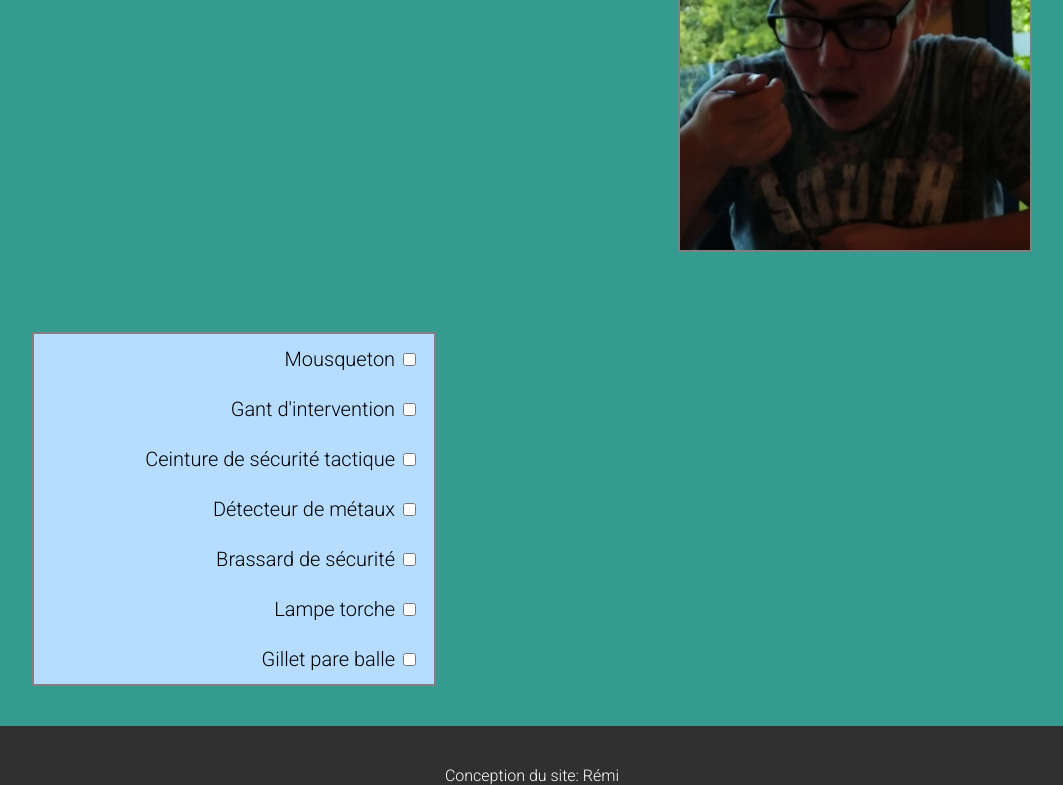
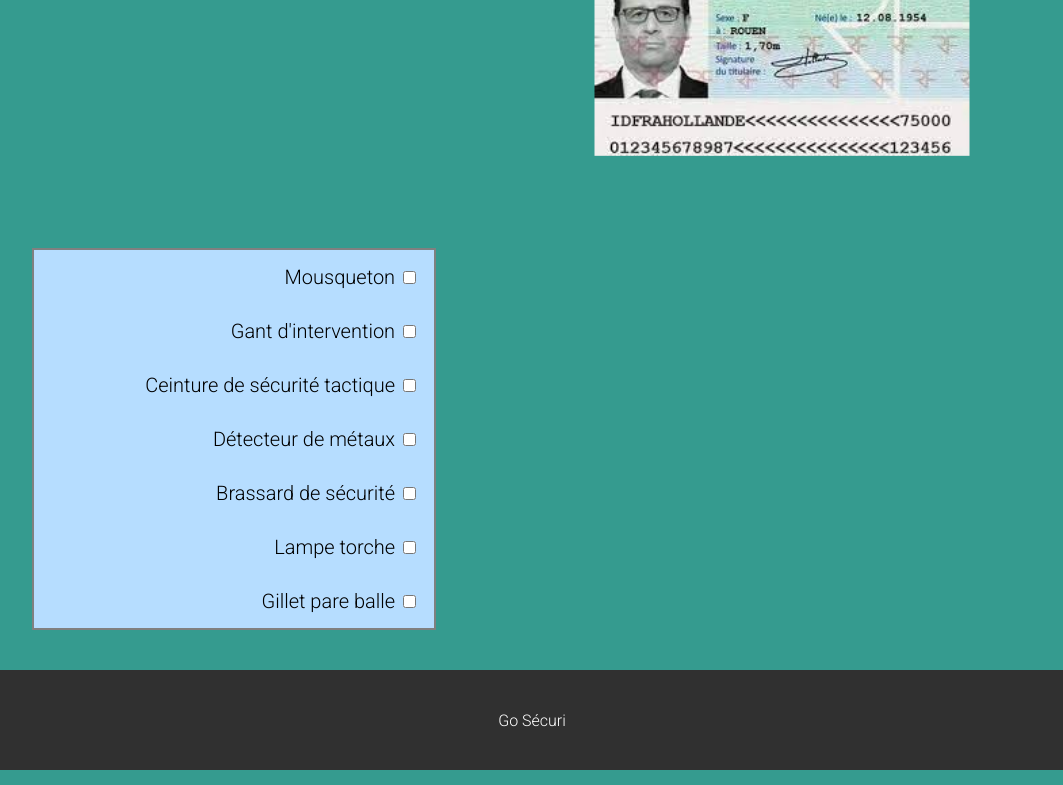
Before and after one commit to RemiFacompre/msprhtml, a plain HTML site: page remi/index.html in a window 1280 px wide. Shown: the part 162-947 px from the top of the page, without its empty margins (108-1171 px from the left). Drawn offline with Linux system fonts and the light colour scheme; files whose address does not match are found by name.

Commit message:
v1.1
add photo + debug

```diff
--- a/remi/index.html
+++ b/remi/index.html
@@ -6,8 +6,8 @@
         <title>Rémi</title>
         <meta name="description" content="rémi le meilleur dev" />
         <!-- Link css -->
-        <link rel="stylesheet" href="/reset/reset.css" />
-        <link rel="stylesheet" href="/style.css" />
+        <link rel="stylesheet" href="C:\Users\Rémiepsi\Documents\remi\resetreset.css" />
+        <link rel="stylesheet" href="C:\Users\Rémiepsi\Documents\remi\style.css" />
         <!-- Roboto -->
         <link rel="preconnect" href="https://fonts.googleapis.com">
         <link rel="preconnect" href="https://fonts.gstatic.com" crossorigin>
@@ -22,7 +22,7 @@
                     <h1>Rémi</h1>
                 </div>
                 <div class="photo">
-                    <img src="/images/remi.png" alt="remi" />
+                    <img src="C:\Users\Rémiepsi\Documents\remi\images\images.jfif" alt="remi" />
                 </div>
             </div>
 
@@ -61,7 +61,7 @@
 
         <!-- footer -->
         <footer>
-            <span>Conception du site: Rémi</span>
+            <span>Go Sécuri</span>
         </footer>
 
     </body>
--- a/remi/reset/reset.css
+++ b/remi/reset/reset.css
@@ -1,8 +1,3 @@
-/* http://meyerweb.com/eric/tools/css/reset/
-   v2.0 | 20110126
-   License: none (public domain)
-*/
-
 html, body, div, span, applet, object, iframe,
 h1, h2, h3, h4, h5, h6, p, blockquote, pre,
 a, abbr, acronym, address, big, cite, code,
--- a/remi/style.css
+++ b/remi/style.css
@@ -25,26 +25,26 @@ h1{
 
 .name{
     display: block;
-    background-color: rgb(182, 221, 255);
+    background-color: rgb(143, 201, 252);
     border: 2px solid grey;
-    height: 40px;
+    height: 65px;
     padding: 15px;
 }
 
 /* --- partie photo --- */
 
 .photo{
-    height: 350px;
-    width: 350px;
-    border: 2px solid grey;
+    height: 270px;
+    width: 500px;
+   /* border: 2px solid grey;*/
     overflow: hidden;
     position: relative;
 }
 
 .photo img{
-    width: 100%;
+    width: 75%;
     position: absolute;
-    top: 80%;
+    top: 50%;
     left: 50%;
     transform: translate(-50%, -50%);
 }
```
Also changed, not shown: remi/images/images.jfif (added).
